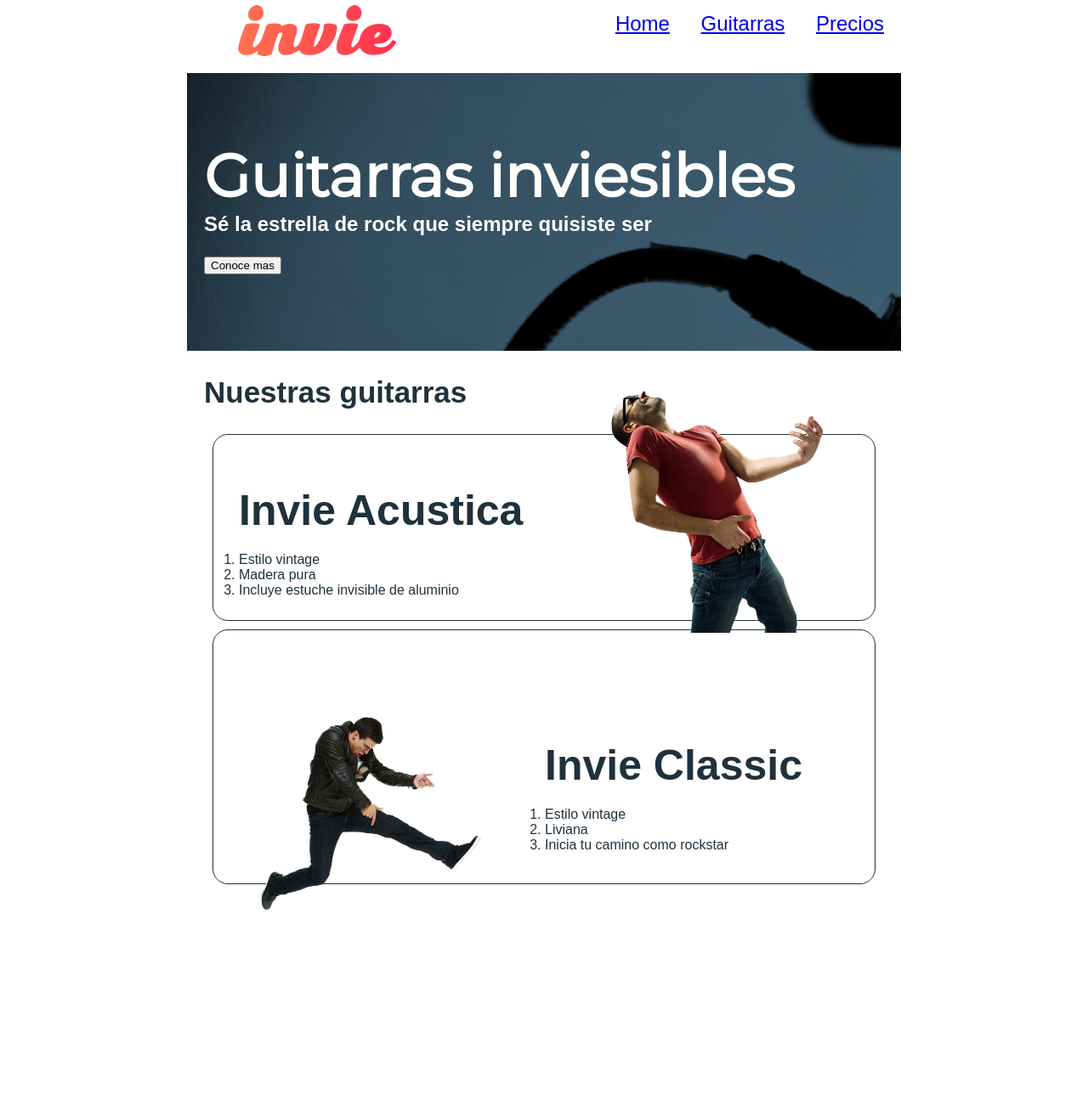
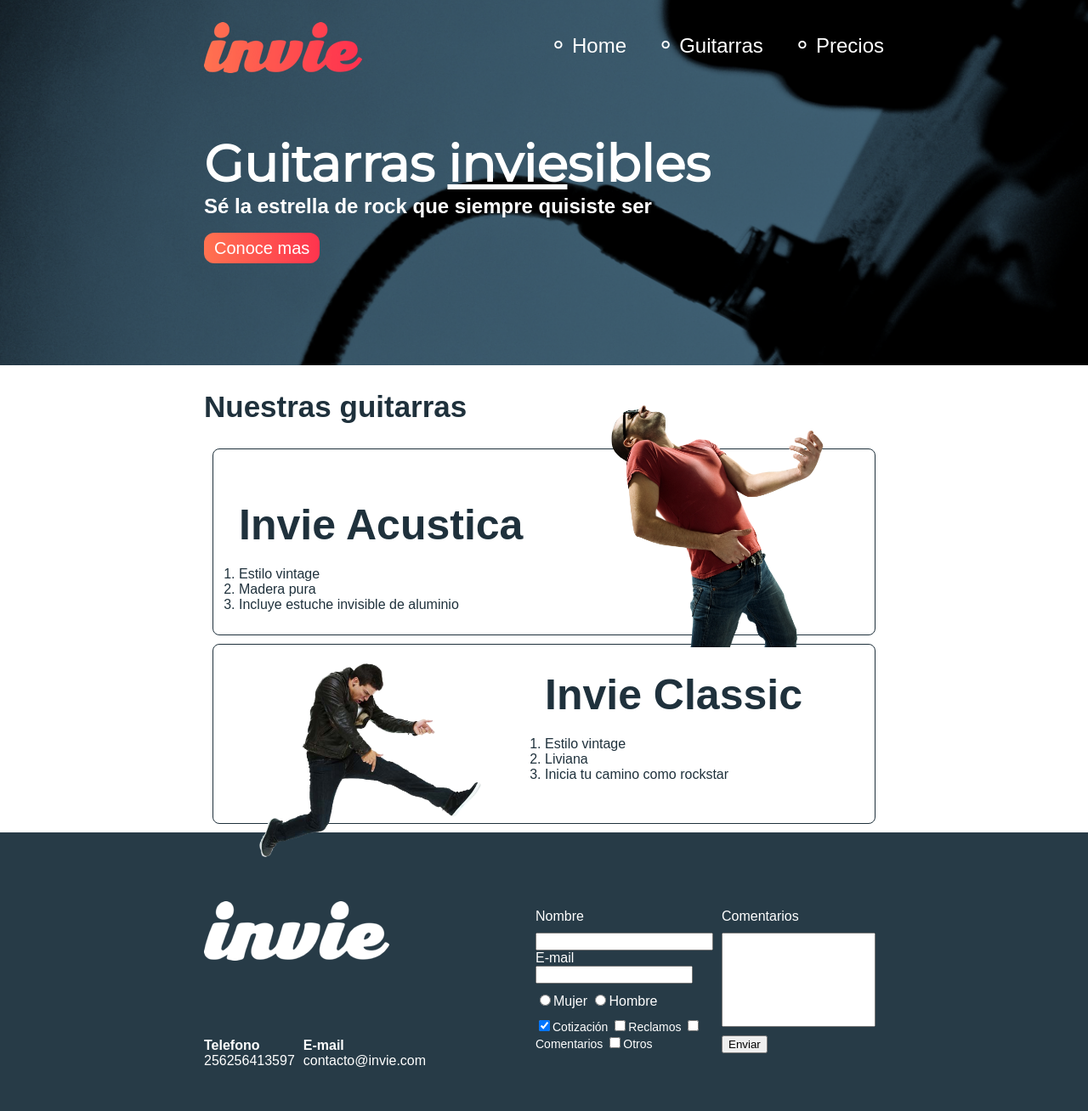
Before and after one commit to Drakezair/Invie, a plain HTML site: page index.html in a window 1280 px wide. Shown: the part 10-1318 px from the top of the page at 85% size. Before the commit the page ends 1093 px from the top, so only its background shows below. Drawn offline with Linux system fonts and the light colour scheme; a web font is replaced by a local one.

Commit message:
home terminada

```diff
--- a/css/invie.css
+++ b/css/invie.css
@@ -5,8 +5,12 @@ body {
 
 .titulo {
 	font-family: 'Montserrat', sans-serif;
-	font-size: 70px;
+	font-size: 60px;
 	margin-bottom: 0;
+}
+
+.titulo span {
+	text-decoration: underline;
 }
 
 .title-a {
@@ -29,14 +33,13 @@ body {
 
 .portada {
 	background-image: url('../images/background.png');
+	background-size: cover;
 	color: #fff;
 	padding: 20px;
+	height: 400px;
 
 }
 
-.portada button {
-	margin-bottom: 70px;
-}
 
 .menu {
 	font-size: 24px;
@@ -51,8 +54,14 @@ body {
 	margin-left: 30px;
 }
 
+.menu a {
+	color:white;
+	text-decoration: none;
+}
+
 .logotipo {
 	display: inline-block;
+	margin-left: 0;
 }
 
 .contenedor {
@@ -62,13 +71,17 @@ body {
 
 .guitarra{
 	border: 1px solid #1F313C;
-	border-radius: 18px;
+	border-radius: 8px;
 	padding: 10px;
 	margin: 10px;
 }
 
 .guitarra ol {
 	padding: 0;
+}
+
+.guitarra.b {
+	height: 190px;
 }
 
 .right {
@@ -80,7 +93,6 @@ body {
 .left {
 	float: left;
 	position: relative;
-	top: 80px;
 }
 
 .contenedor-guitarra-1 {
@@ -90,8 +102,116 @@ body {
 .contenedor-guitarra-2 {
 	margin-left: 370px;
 	padding: 10px;
+	position: relative;
+	bottom: 100px;
 }
 
 .header {
 	position: relative;
+
 }
+
+.footer {
+	background: #273b47;
+}
+
+.contacto {
+	display: flex;
+	width: 300px;
+	flex-wrap: wrap;
+	align-items: center;
+}
+
+.contacto img {
+	display: block;
+}
+
+.contacto strong {
+	display: block
+}
+
+.contacto a {
+	color: white;
+	text-decoration: none;
+	margin: 10px 10px 10px 0;
+}
+
+.footer .contenedor {
+	display: flex;
+	justify-content: space-between;
+}
+
+.formulario {
+	display: flex;
+	width: 400px;
+	color: white;
+	padding:  50px 10px
+}
+
+.col1, .col2 {
+	display: flex;
+	flex-direction: column;
+
+}
+
+.col1 {
+	margin-right: 10px;
+}
+
+.col2 {
+	align-items: flex-start;
+}
+
+.intereses label {
+	font-size: 14px
+}
+
+.formulario label, .sexo, .intereses {
+	margin-bottom: 10px
+}
+
+.sexo {
+	margin-top: 10px
+}
+
+.col2 textarea {
+	margin-bottom: 10px;
+	resize: none;
+}
+
+.button {
+	text-decoration: none;
+	border-radius: 12px;
+	border: none;
+	color: white;
+	padding: 7px 12px;
+	font-size: 20px;
+	background: linear-gradient(to left,#fe344e,#ff7250);
+	cursor: pointer;
+}
+
+table {
+	width: 100%;
+}
+
+th {
+	background: #273b47;
+	color: white;
+	padding: 10px;
+	text-align: left;
+}
+
+td {
+	padding: 20px;
+}
+
+table,td,th {
+	border: 1px solid #273b47;
+	border-collapse: collapse;
+}
+
+
+.menu li:before {
+	content: '∘';
+	font-size: 30px;
+}
--- a/index.html
+++ b/index.html
@@ -8,6 +8,8 @@
 	</head>
 	<body>
 
+
+		<section id="portada" class="portada" > <!-- Portada -->
 			<header id="header" class="header contenedor" > <!-- header -->
 
 				<figure class="logotipo" > <!-- logotipo -->
@@ -27,7 +29,7 @@
 						</li>
 
 						<li>
-						<a href="precios.hmtl">Precios</a>
+							<a href="precios.html">Precios</a>
 						</li>
 
 					</ul>
@@ -35,12 +37,10 @@
 
 			</header>
 
-		<section id="portada" class="portada contenedor" > <!-- Portada -->
-
 			<div class="contenedor">
-				<h1 class="titulo" >Guitarras inviesibles</h1> <!-- titulo -->
+				<h1 class="titulo" >Guitarras <span>invie</span>sibles</h1> <!-- titulo -->
 				<h3 class="title-a" >Sé la estrella de rock que siempre quisiste ser</h3> <!-- resumen -->
-				<button >Conoce mas</button> <!-- boton -->
+				<a class="button" href="#guitarras" >Conoce mas</a> <!-- boton -->
 			<div>
 
 		</section>
@@ -65,7 +65,7 @@
 				</div>
 			</article>
 
-			<article class="guitarra"> <!-- Guitarra 2 -->
+			<article class="guitarra b"> <!-- Guitarra 2 -->
 				<img src="./images/invie-classic.png" width="350" alt="Guitarra Invie Classic" class="imagen left" />
 
 				<div class="contenedor-guitarra-2">
@@ -79,5 +79,73 @@
 			</article>
 
 		</section>
+
+		<footer class="footer" >
+
+			<div class="contenedor">
+
+				<div class="contacto" > <!-- contacto -->
+
+					<img src="images/invie-white.png" alt="logo blanco" />
+
+					<a href="tel:+584125223125"><strong>Telefono</strong> <span>256256413597</span></a>
+
+					<a href="mailto:"><strong>E-mail</strong> <span>contacto@invie.com</span></a>
+
+				</div>
+
+				<form class="formulario" > <!-- formulario -->
+
+ 					<div class="col1">
+						<label for="nombre" >Nombre</label>    				<!-- nombre -->
+						<input type="text" id="nombre" required name="nombre" />
+						<label for="email" >E-mail<label>          <!-- email -->
+						<input type="text" id="email" required name="email" />
+						<div class="sexo">
+							<label for="mujer">
+								<input type="radio" name="sexo" id="mujer" value="mujer" >Mujer
+							</label>
+
+							<label for="hombre">
+								<input type="radio" name="sexo" id="hombre" value="hombre" >Hombre
+							</label>
+						</div>
+
+						<div class="intereses" >
+
+							<label for="cotizacion">
+								<input type="checkbox" checked id="cotizacion" name="intereses" value="cotizacion" >Cotización
+							</label>
+
+
+							<label for="reclamos">
+								<input type="checkbox" id="reclamos" name="intereses" value="reclamos" >Reclamos
+							</label>
+
+
+							<label for="comentarios">
+								<input type="checkbox" id="comentarios" name="intereses" value="comentarios" >Comentarios
+							</label>
+
+							<label for="otros">
+								<input type="checkbox" id="otros" name="intereses" value="otros" >Otros
+							</label>
+						</div>
+
+					</div>
+					<div class="col2">
+
+						<label for="comentarios"> Comentarios </label>
+						<textarea for="comentarios" rows="7" cols="20"></textarea>
+						<input type="submit" name="" value="Enviar">
+
+					</div>
+
+				</form>
+
+			</div>
+
+		</footer>
+
 	</body>
 </html>
```
Also changed, not shown: precios.html (added, +111 -0 lines). Lines whose indentation alone changed are shown as unchanged.
